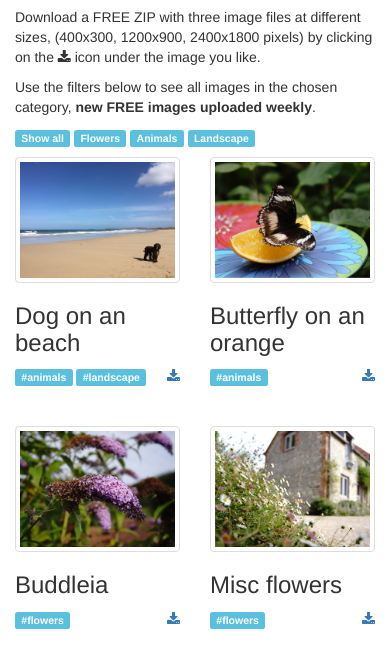
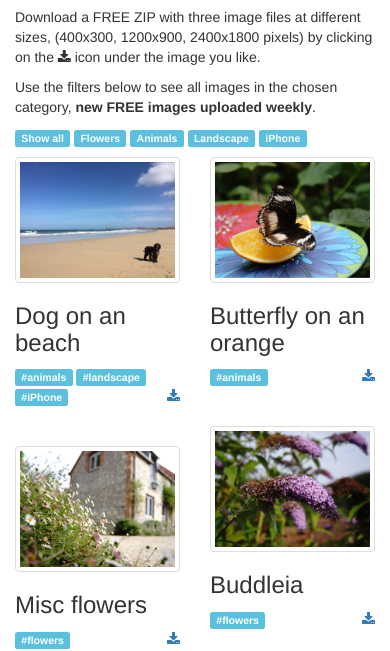
Before and after one commit to ritey/ritey.github.io, a plain HTML site: page index.html in a window 390 px wide. Shown: the part 212-863 px from the top of the page. Drawn offline with nearby package versions, Linux system fonts and the light colour scheme.

Commit message:
iPhone tag

```diff
--- a/index.html
+++ b/index.html
@@ -75,7 +75,7 @@
                     <h1 class="page-header">Free High Res Photos - Use as you wish</h1>
                     <p>Download a FREE ZIP with three image files at different sizes, (400x300, 1200x900, 2400x1800 pixels) by clicking on the <span class="fa fa-download" aria-hidden="true"></span> icon under the image you like.</p>
                     <p>Use the filters below to see all images in the chosen category, <strong>new FREE images uploaded weekly</strong>.</p>
-                    <p><span class="button label label-info" data-filter="*">Show all</span> <span class="button label label-info" data-filter=".flowers">Flowers</span> <span class="button label label-info" data-filter=".animals">Animals</span> <span class="button label label-info" data-filter=".landscape">Landscape</span></p>
+                    <p><span class="button label label-info" data-filter="*">Show all</span> <span class="button label label-info" data-filter=".flowers">Flowers</span> <span class="button label label-info" data-filter=".animals">Animals</span> <span class="button label label-info" data-filter=".landscape">Landscape</span> <span class="button label label-info" data-filter=".iphone">iPhone</span></p>
                 </div>
 
             </div>
@@ -88,13 +88,13 @@
 
             <div class="row grid">
 
-                <div class="col-lg-3 col-md-4 col-xs-6 thumb animals landscape">
+                <div class="col-lg-3 col-md-4 col-xs-6 thumb animals landscape iphone">
                     <a class="thumbnail" href="/photos/large/beach-18-08-2016.jpg">
                         <img class="img-responsive" src="photos/thumbs/beach-18-08-2016.jpg" alt="">
                     </a>
                     <div class="caption">
                         <h3>Dog on an beach</h3>
-                        <p><span class="button label label-info" data-filter=".animals">#animals</span> <span class="button label label-info" data-filter=".landscape">#landscape</span> <a onclick="ga('send', 'event', 'Download', 'zip', 'dog on a beach');" href="/downloads/beach-18-08-2016.zip" class="pull-right" title="Download ZIP dog on a beach"><span class="fa fa-download" aria-hidden="true"></span></a></p>
+                        <p><span class="button label label-info" data-filter=".animals">#animals</span> <span class="button label label-info" data-filter=".landscape">#landscape</span> <span class="button label label-info" data-filter=".iphone">#iPhone</span> <a onclick="ga('send', 'event', 'Download', 'zip', 'dog on a beach');" href="/downloads/beach-18-08-2016.zip" class="pull-right" title="Download ZIP dog on a beach"><span class="fa fa-download" aria-hidden="true"></span></a></p>
                     </div>
                 </div>
 
```
